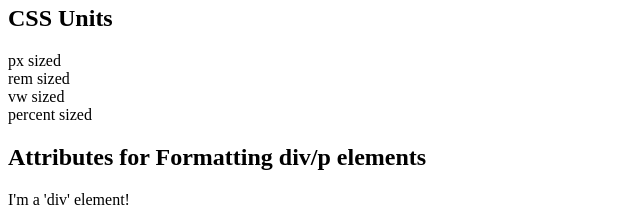
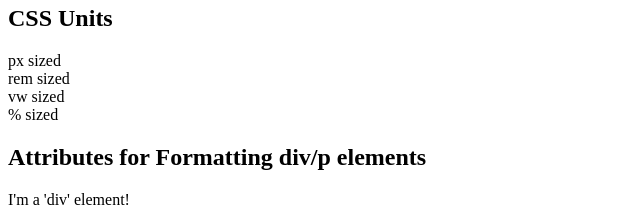
Before and after one commit to MichaelZhao21/css-workshop, a website: page index.html in a window 1280 px wide. Shown: the part 1129-1351 px from the top of the page, 0-640 px from the left. Drawn offline with Linux system fonts and the light colour scheme.

Commit message:
Fixed broken html

```diff
--- a/index.html
+++ b/index.html
@@ -75,9 +75,9 @@
         <div class="container" id="css-units">
             <h2>CSS Units</h2>
             <div class="unit-box" id="px-box">px sized</div>
-            <div class="unit-box" id="rem-box">rem sized<div>
+            <div class="unit-box" id="rem-box">rem sized</div>
             <div class="unit-box" id="vw-box">vw sized</div>
-            <div class="unit-box" id="%-box">percent sized</div>
+            <div class="unit-box" id="percent-box">% sized</div>
         </div>
 
         <div class="container" id="divs-p-button">
```
